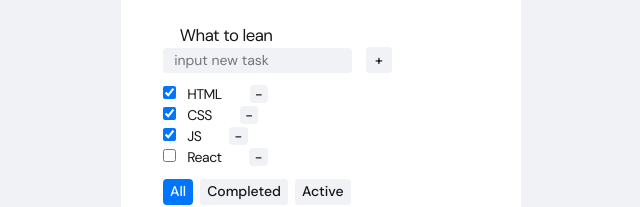
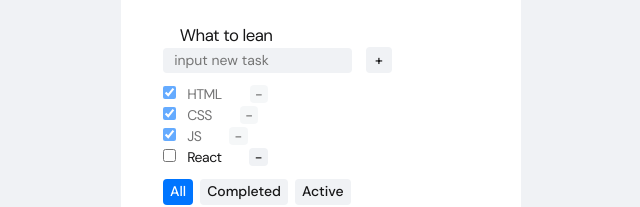
Before and after one commit to Vadym-Liumanov/todo-list, a React (Create React App) app: page / in a window 1280 px wide. Shown: the top 207 px of the page, without its empty margins (319-959 px from the left). Built offline with nearby package versions, Linux system fonts and the light colour scheme.

Commit message:
CSS styles were added on comleted tasks

```diff
--- a/src/components/TaskItem/TaskItem.module.css
+++ b/src/components/TaskItem/TaskItem.module.css
@@ -1,5 +1,10 @@
-.card__task {
+.card__task,
+.card__task_completed {
     line-height: 1.5;
+}
+
+.card__task_completed {
+    opacity: 0.6;
 }
 
 /* .task__checkInput {} */
--- a/src/components/TaskItem/TaskItem.tsx
+++ b/src/components/TaskItem/TaskItem.tsx
@@ -12,7 +12,7 @@ type PropsType = {
 
 function TaskItem({ task, todoListId, onRemoveTask, onTaskStatusChange }: PropsType) {
     return (
-        <li className={styles.card__task}>
+        <li className={task.isDone ? styles.card__task_completed : styles.card__task}>
             <input
                 type="checkbox"
                 checked={task.isDone}
```
